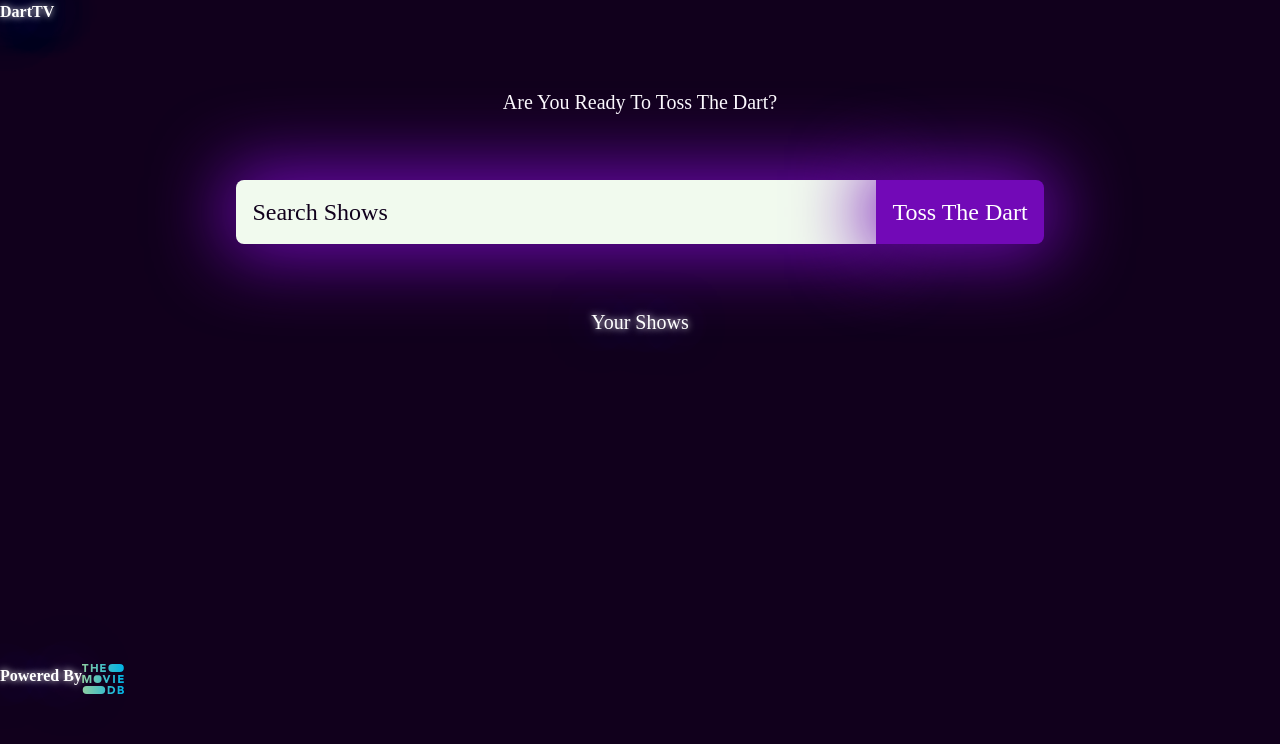
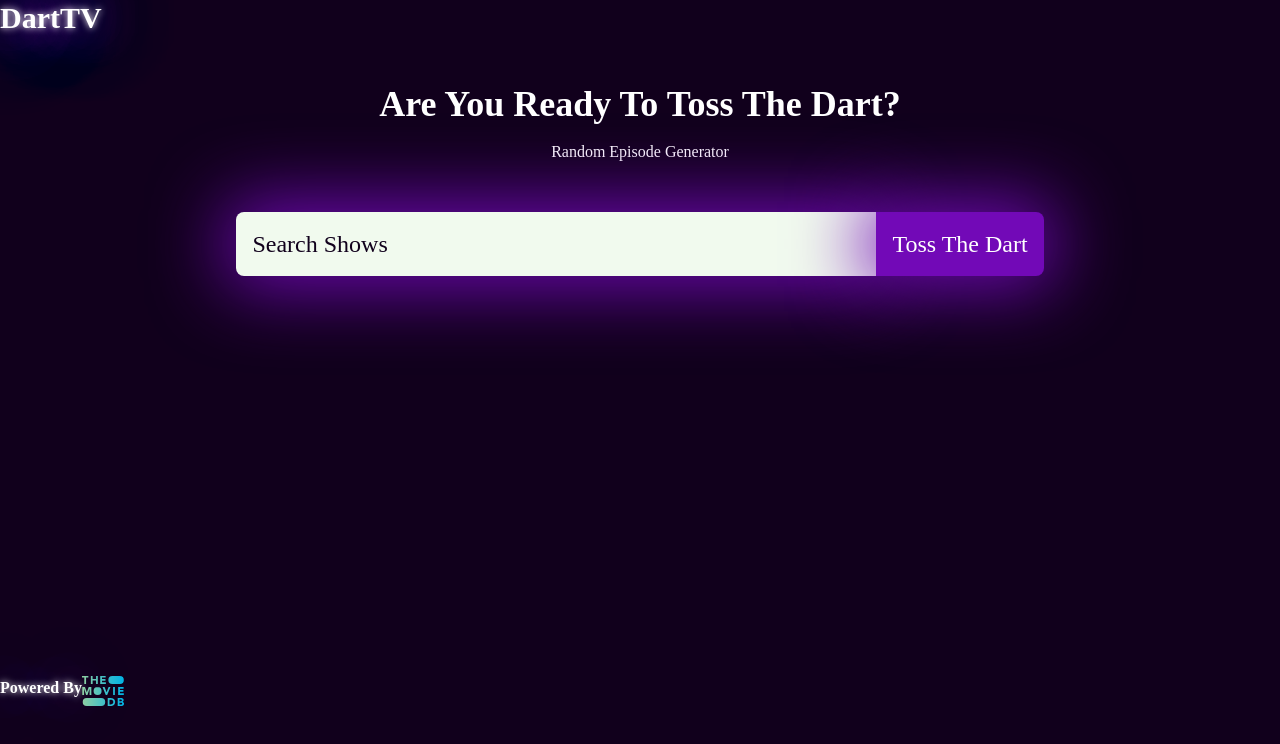
Before and after one commit to Indigo9898/DartTv, a Next.js app: page /prototype in a window 1280 px wide. Shown: the top 744 px of the page. Built offline with nearby package versions, Linux system fonts and the light colour scheme; a web font is replaced by a local one.

Commit message:
updated margins to look cleaner: Plans: Add popular show section completly redo randomepisode page it is ugly

```diff
--- a/components/Nav.tsx
+++ b/components/Nav.tsx
@@ -3,9 +3,9 @@ import Link from "next/link";
 
 const Nav = () => {
     return(
-        <div className="h-1/10 w-100 flex">
-            <div className="flex h-100 w-7/10 items-center">
-                <Link href="/prototype" className="neonText ml-5 text-3xl cursor-pointer"><strong>DartTV</strong></Link>
+        <div className="h-5 w-100 flex p-2">
+            <div className="flex h-100 -ml-1rem items-center">
+                <Link href="/prototype" className="neonText  text-3xl cursor-pointer"><strong>DartTV</strong></Link>
             </div>
         </div>
     )
--- a/pages/prototype.tsx
+++ b/pages/prototype.tsx
@@ -24,8 +24,8 @@ const Prototype = () => {
       <Nav />
 
       <div className="h-9/10 md:h-8/10 w-full flex items-center flex-col">
-        <p className="mt-5 mb-5 text-xl">Are You Ready To Toss The Dart?</p>
-
+        <p className="mt-3rem text-4xl font-bold">Are You Ready To Toss The Dart?</p>
+        <p className="text-white mt-1rem mb-3rem">Random Episode Generator</p>
         <form onSubmit={handleSubmit} className="flex w-100 justify-center items-center">
           <input
             id="neonSearch"
@@ -55,9 +55,6 @@ const Prototype = () => {
           </Link>
         </form>
 
-        <div className="mt-5 text-xl">
-          <p className="neonText">Your Shows</p>
-        </div>
       </div>
 
       <Footer />
--- a/pages/searchresults.tsx
+++ b/pages/searchresults.tsx
@@ -38,7 +38,7 @@ export default function SearchResults({ data }: Props) {
       <Nav />
 
       <div className="min-h-8/10 flex flex-col p-1rem">
-        <h1 className="self-center mt-5 mb-2 text-2xl neonText">Shows Found</h1>
+        <h1 className="self-center mt-3rem mb-3rem text-3xl neonText">Shows Found</h1>
 
         <div className="grid grid-cols-2 md:grid-cols-4 lg:grid-cols-5 gap-3 h-100 w-100 auto-rows-fr">
           {data.map((show) => {
```
